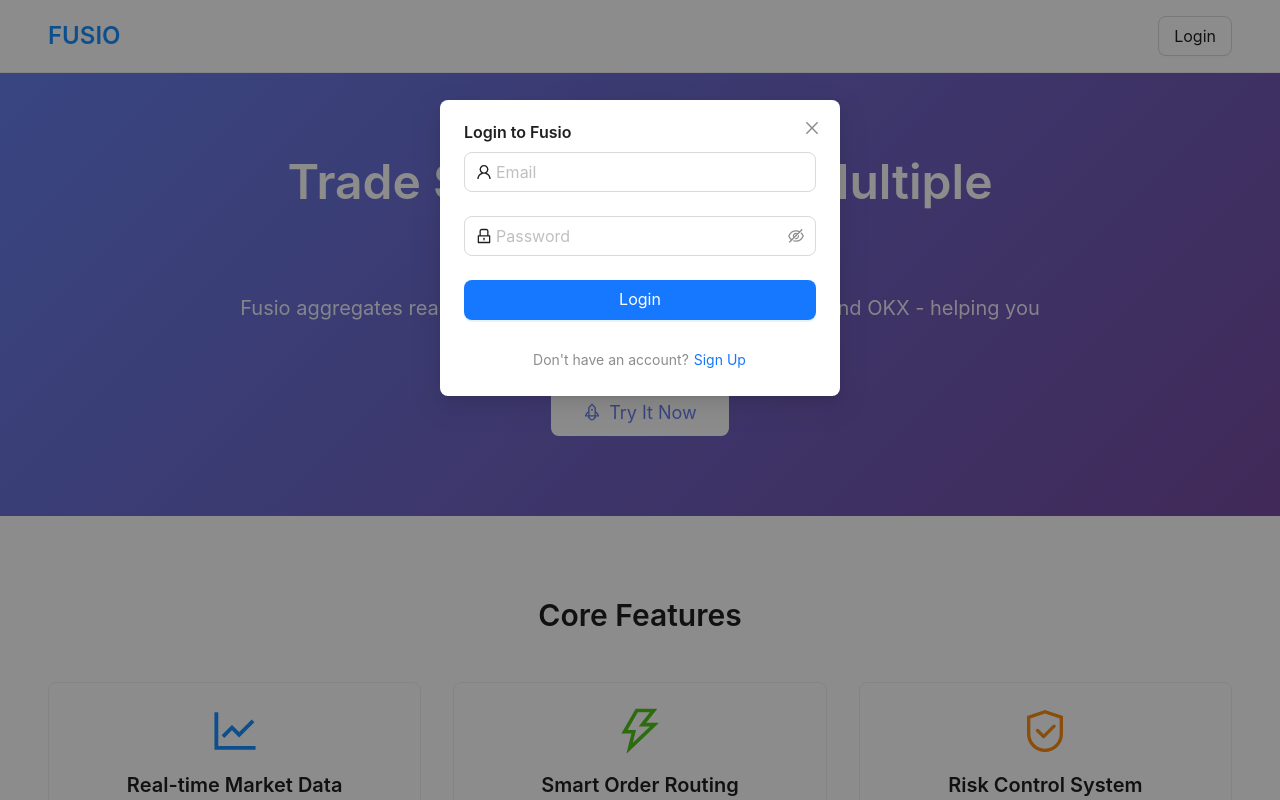
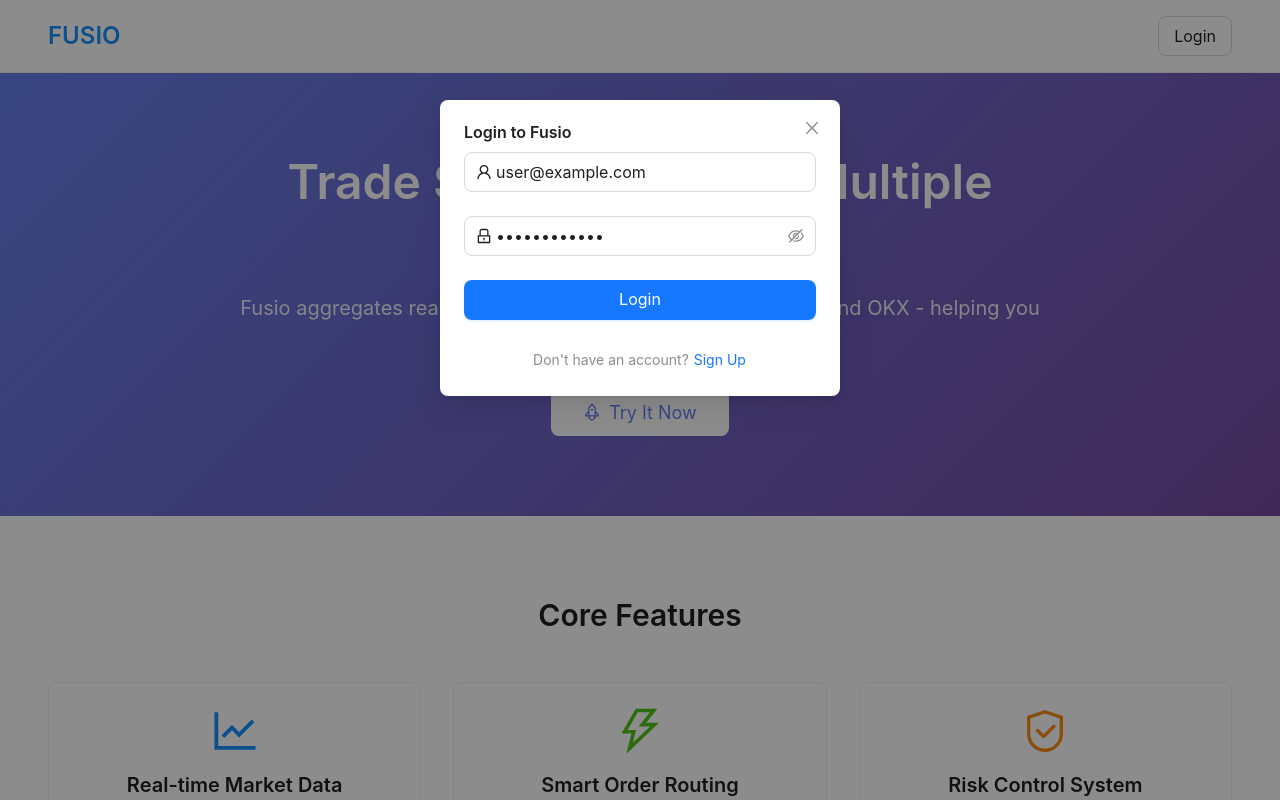
Before and after one commit to cysong/Fusio, a React (Vite) app in the folder frontend/: page / in a window 1280 px wide. Both pictures are taken after a click on the button "Login". Shown: the top 800 px of the page. Built offline with nearby package versions, Linux system fonts and the light colour scheme; no server answers.

Commit message:
provide initial info for login

```diff
--- a/frontend/src/pages/LandingPage.tsx
+++ b/frontend/src/pages/LandingPage.tsx
@@ -37,6 +37,8 @@ export default function LandingPage() {
   const [registerModalVisible, setRegisterModalVisible] = useState(false);
   const [loginForm] = Form.useForm();
   const [registerForm] = Form.useForm();
+  const defaultEmail = "user@example.com";
+  const defaultPassword = "ChangeMe123!";
 
   // Login mutation
   const loginMutation = useMutation({
@@ -454,7 +456,12 @@ export default function LandingPage() {
             onClose={() => loginMutation.reset()}
           />
         )}
-        <Form form={loginForm} onFinish={handleLogin} layout="vertical">
+        <Form
+          form={loginForm}
+          onFinish={handleLogin}
+          layout="vertical"
+          initialValues={{ email: defaultEmail, password: defaultPassword }}
+        >
           <Form.Item
             name="email"
             rules={[
@@ -462,24 +469,14 @@ export default function LandingPage() {
               { type: "email", message: "Please enter a valid email address" },
             ]}
           >
-            <Input
-              prefix={<UserOutlined />}
-              placeholder="Email"
-              size="large"
-              value="user@example.com"
-            />
+            <Input prefix={<UserOutlined />} placeholder="Email" size="large" />
           </Form.Item>
 
           <Form.Item
             name="password"
             rules={[{ required: true, message: "Please enter your password" }]}
           >
-            <Input.Password
-              prefix={<LockOutlined />}
-              placeholder="Password"
-              size="large"
-              value="ChangeMe123!"
-            />
+            <Input.Password prefix={<LockOutlined />} placeholder="Password" size="large" />
           </Form.Item>
 
           <Form.Item>
```
